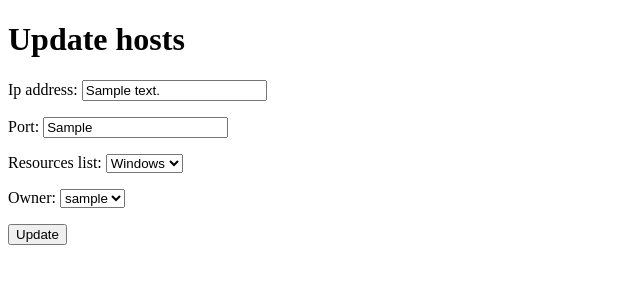
After one commit to ArtemGrom/AppAddResoursesToUsers, a Django app: page /add_host/1/update/ in a window 1280 px wide. The commit adds this page. Shown: the top 300 px of the page, without its empty margins (0-640 px from the left). Run offline with Django 4.2, Linux system fonts and the light colour scheme; tables that the repository leaves empty hold one stand-in row (values such as "Sample post").

Commit message:
add update host

```diff
--- a/src/add_host/models.py
+++ b/src/add_host/models.py
@@ -16,3 +16,6 @@ class Host(models.Model):
 
     def __str__(self):
         return f'Resources: {self.resources_list}'
+
+    def get_absolute_url(self):
+        return '/add_host/list_host/'
--- /dev/null
+++ b/src/add_host/templates/add_host/host/update.html
@@ -0,0 +1,12 @@
+{% extends "add_host/base.html" %}
+{% block title %}Create Host{% endblock %}
+{% block content %}
+  <div class="feature">
+    <h1>Update hosts</h1>
+    <form method="post">
+      {% csrf_token %}
+      {{ form.as_p }}
+      <button type="submit">Update</button>
+    </form>
+  </div>
+{% endblock %}
--- a/src/add_host/urls.py
+++ b/src/add_host/urls.py
@@ -7,5 +7,5 @@ urlpatterns = [
     path('login_user/', views.LoginFormView.as_view()),
     path('list_host/', views.HostListView.as_view(), name='list_host'),
     path('create/', views.create, name='create'),
-    path('<int:pk>/update', views.HostUpdateView.as_view()),
+    path('<int:pk>/update/', views.HostUpdateView.as_view()),
 ]
--- a/src/add_host/views.py
+++ b/src/add_host/views.py
@@ -26,7 +26,8 @@ def create(request):
 
 class HostUpdateView(UpdateView):
     model = Host
-    template_name = 'add_host/host/update_host.html'
+    template_name = 'add_host/host/update.html'
+    fields = "__all__"
 
 
 class HostListView(LoginRequiredMixin, ListView):
```
Also changed, not shown: src/add_host/templates/add_host/host/list_host.html (+6 -1 lines).
